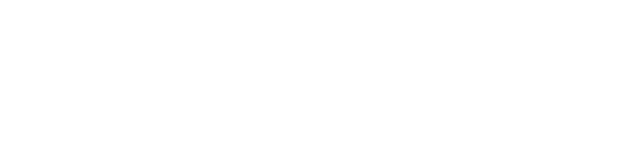
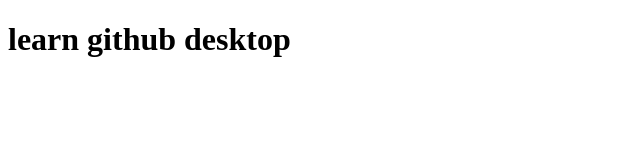
Before and after one commit to inneyes/devops2-nut, a plain HTML site: page index.html in a window 1280 px wide. Shown: the whole page, without its empty margins (0-640 px from the left). Drawn offline with Linux system fonts and the light colour scheme.

Commit message:
Update index.html
Update index.html

```diff
--- a/index.html
+++ b/index.html
@@ -7,6 +7,6 @@
     <title>Learn github</title>
 </head>
 <body>
-
+    <h1>learn github desktop</h1>
 </body>
 </html>
```
